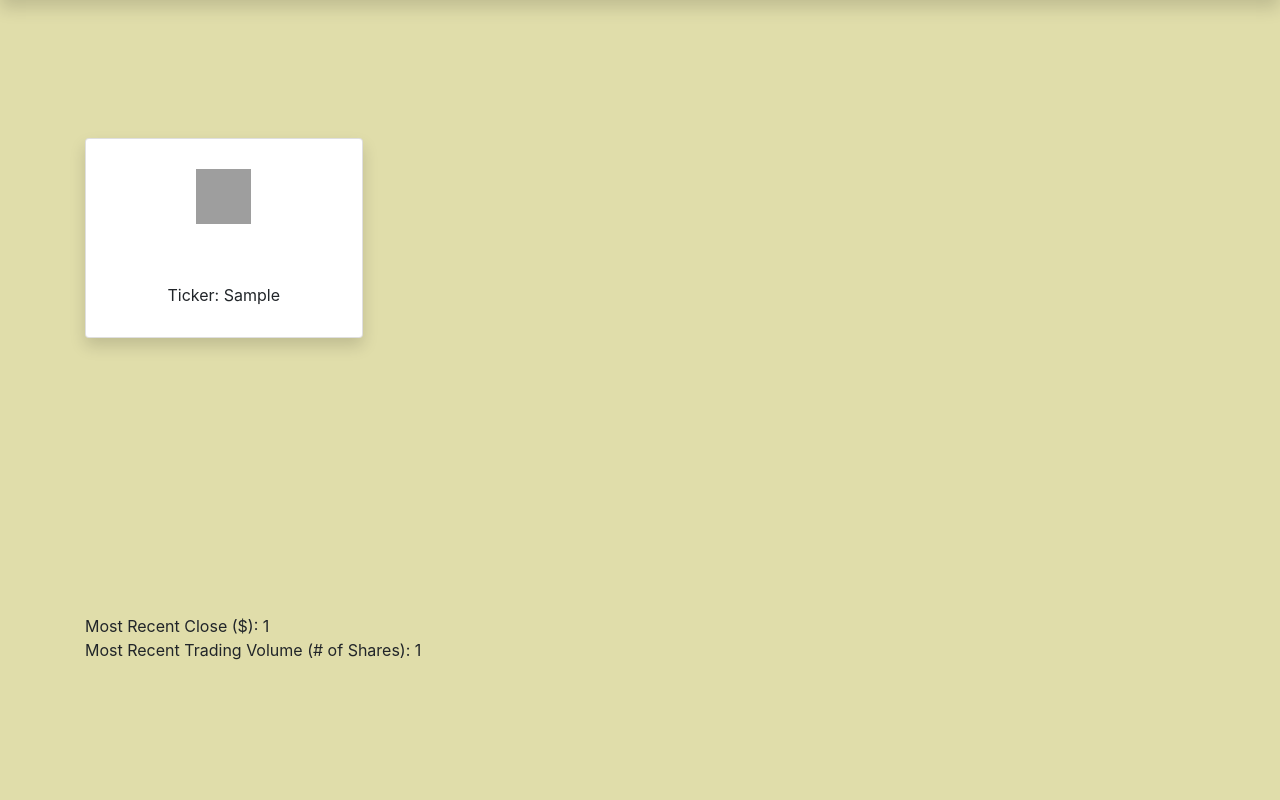
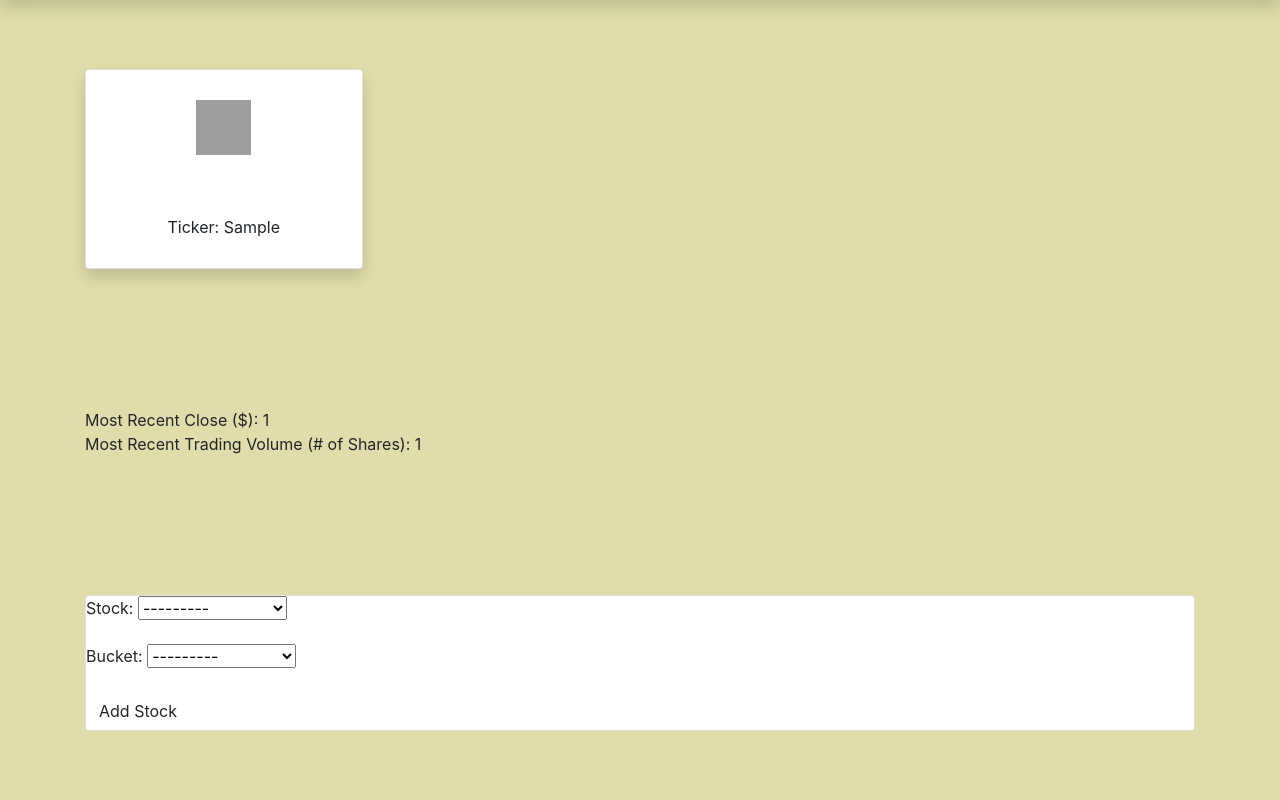
Before and after one commit to flyingisfreedom5/marketrace, a Django app: page /stocks/1/ in a window 1280 px wide. Shown: the part 56-856 px from the top of the page. Run offline with Django 4.2, Linux system fonts and the light colour scheme; a user stored in the database is signed in; tables that the repository leaves empty hold one stand-in row (values such as "Sample post"); grey boxes are pictures that could not be loaded.

Commit message:
form added to stock detail for buckets

```diff
--- /dev/null
+++ b/main_app/forms.py
@@ -0,0 +1,7 @@
+from django.forms import ModelForm
+from .models import Stock, Bucket, StockInstance
+
+class StockForm(ModelForm):
+  class Meta:
+    model = StockInstance
+    fields = ['stock', 'bucket']
--- a/main_app/models.py
+++ b/main_app/models.py
@@ -26,3 +26,9 @@ class Bucket(models.Model):
         User,
         on_delete=models.CASCADE
     )
+
+class StockInstance(models.Model):
+    stock = models.ForeignKey(Stock, on_delete=models.CASCADE)
+    price = models.IntegerField()
+    date = models.DateTimeField(auto_now_add = True)
+    bucket = models.ForeignKey(Bucket, on_delete=models.CASCADE)
--- a/main_app/templates/stock_detail.html
+++ b/main_app/templates/stock_detail.html
@@ -12,7 +12,13 @@
         <div class>Most Recent Close ($): {{ stock.mr_close }}</div>
         <div class>Most Recent Trading Volume (# of Shares): {{ stock.mr_volume }}</div>
       </div>
-    </div>
+      <div class="card">
+        <form action="stock_inst_create" method="POST">
+          {% csrf_token %}
+          {{ stock_form.as_p }}
+          <input type="submit" class="btn"  value="Add Stock">
+        </form>
+      </div>
   </div>
 </section>
 
--- a/main_app/urls.py
+++ b/main_app/urls.py
@@ -14,4 +14,5 @@ urlpatterns = [
     path('buckets/<int:pk>/', views.BucketDetail.as_view(), name='buckets_detail'),
     path('buckets/<int:pk>/delete/', views.BucketDelete.as_view(), name='buckets_delete'),
     path('buckets/<int:pk>/update/', views.BucketUpdate.as_view(), name='buckets_update'),
+    path('buckets/add_inst', views.stock_inst_create, name='stock_inst_create'),
 ]
--- a/main_app/views.py
+++ b/main_app/views.py
@@ -10,6 +10,7 @@ from django.contrib.auth.decorators import login_required
 import requests
 from main_app.models import Bucket
 from .models import Stock
+from .forms import StockForm
 
 # Stock = [{'ticker': 'APPL', 'price': 100, 'description': 'This is a description of words and stuff for APPL'}, {'ticker': 'MSFT', 'price': 200, 'description': 'This is a description of words and stuff for MSFT'}, {'ticker': 'FB', 'price': 10, 'description': 'This is a description of words and stuff for FB'}]
 
@@ -38,8 +39,10 @@ def signup(request):
 @login_required
 def stock_detail(request, stock_id):
     stock = Stock.objects.get(id = stock_id)
+    stock_form = StockForm()
     return render(request, 'stock_detail.html', {
-        'stock': stock,
+        'stock': stock, 'stock_form': stock_form
+
     })
 
 
@@ -114,3 +117,11 @@ class BucketUpdate(LoginRequiredMixin, UpdateView):
   model = Bucket
   fields = ['name']
   success_url = '/buckets/'
+
+def stock_inst_create(request):
+    form = StockForm(request.POST)
+    if form.is_valid():
+        new_stockInst = form.save(commit = False)
+        new_stockInst.price = Stock.objects.get(pk = form.stock.id).mr_close
+        new_stockInst.save()
+    return redirect('buckets_detail', bucket_id = form.bucket.id)
```
